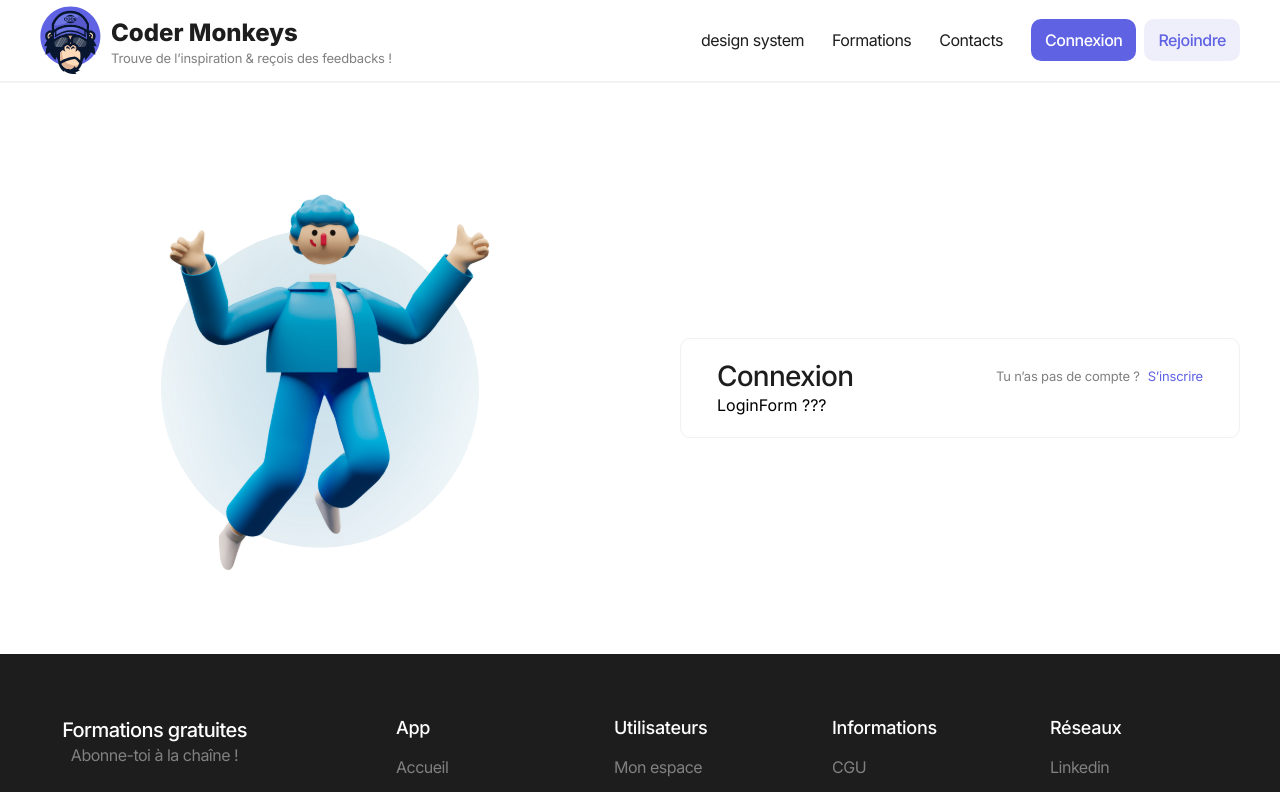
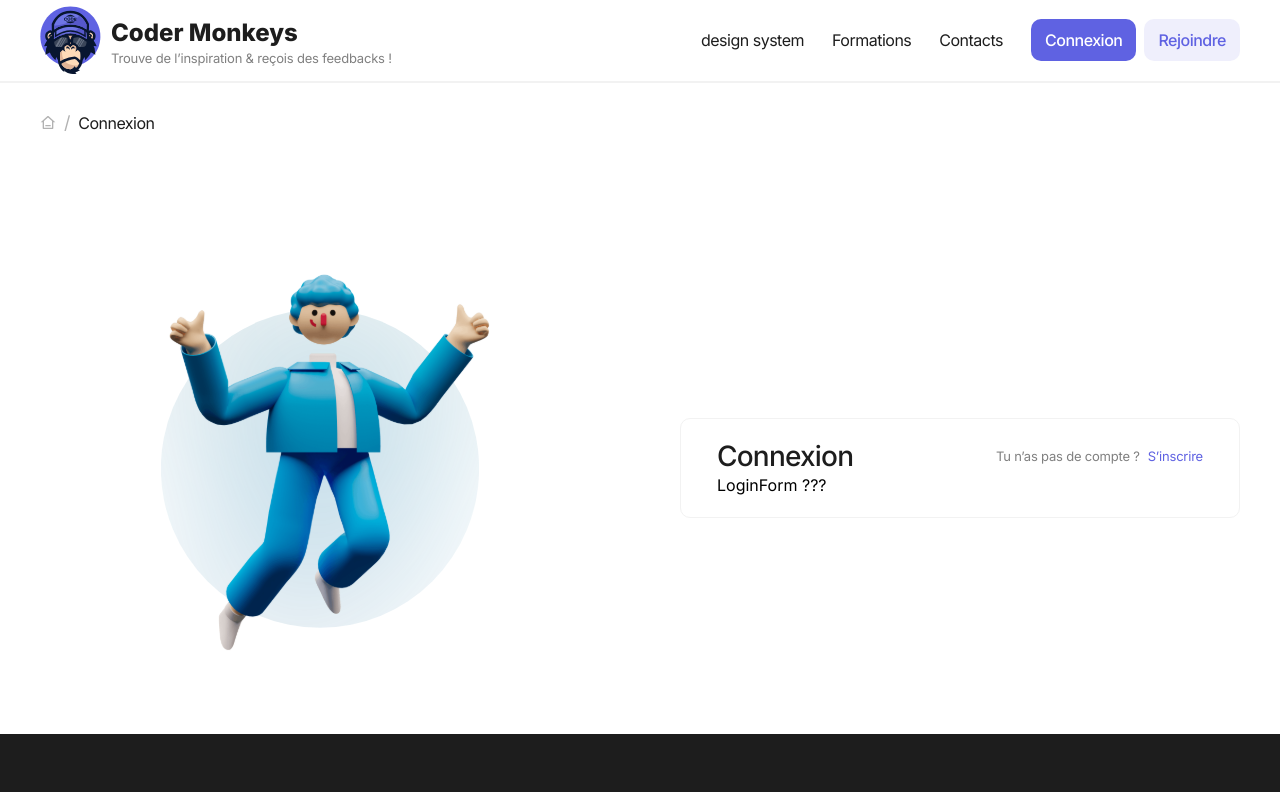
Before and after one commit to arrieldongo/FIRST-REACT-PROJECT, a Next.js app: page /connexion in a window 1280 px wide. Shown: the top 792 px of the page. Built offline with nearby package versions, Linux system fonts and the light colour scheme.

Commit message:
Création d'un fil d'Ariane

```diff
--- a/src/pages/index.tsx
+++ b/src/pages/index.tsx
@@ -8,7 +8,7 @@ export default function Home() {
 
     <Seo title="Coder Monkeys" description="content"/>
 
-    <Layout>
+    <Layout isDisplayBreadcrumbs={false}>
       <LandingPageContainer/>
     </Layout>
 
--- /dev/null
+++ b/src/ui/component/breadcrumbs/breadcrumbs.tsx
@@ -0,0 +1,56 @@
+import { Typographie } from "@/ui/design-system/typographie/typographie";
+import clsx from "clsx";
+import { useRouter } from "next/router"
+import { RiHome3Line } from "react-icons/ri";
+import { v4 as uuidv4 } from 'uuid';
+import { Container } from "../container/container";
+import Link from "next/link";
+
+
+export const Breadcrumbs = () => {
+
+  const router = useRouter()
+  const asPath = router.asPath;
+  const segments = asPath.split("/")
+  const lastSegments = segments[segments.length-1];
+  segments[0]="accueil"
+
+  const view = segments.map((path, index) => (
+    <div key={uuidv4()}>
+      <Link href={
+        index > 0 ? `/${segments.slice(1, index + 1).join("/")}` : "/"
+      }>
+        <Typographie
+          variant="caption-3"
+          component="span"
+          className={clsx(
+
+            // condition 1
+            path !== lastSegments ? "text-gray-600" : "text-gray",
+            "capitalize hover:text-gray animate"
+          )}>
+
+          {/* {condition 2} */}
+          {path !== "accueil" ? (path.replace(/-/g, " ")) : (<RiHome3Line className="inline -mt-0.5"/>)}
+        </Typographie>
+
+        {/* {condition 3} */}
+        {path !== lastSegments && (
+          <Typographie
+            variant="caption-2"
+            component="span"
+            className="ml-2 text-gray-600"
+            >
+              /
+          </Typographie>
+        )}
+      </Link>
+    </div>
+  ));
+
+  return(
+    <Container  className="flex items-center gap-2 py-7">
+      {view}
+    </Container>
+  );
+}
--- a/src/ui/component/layout/layout.tsx
+++ b/src/ui/component/layout/layout.tsx
@@ -1,15 +1,18 @@
+import { Breadcrumbs } from "../breadcrumbs/breadcrumbs";
 import { Footer } from "../navigation/footer";
 import { Navigation } from "../navigation/navigation";
 
 interface props {
   children?: React.ReactNode;
+  isDisplayBreadcrumbs?: boolean;
 }
 
-export const Layout = ({children}:props) =>  {
+export const Layout = ({children, isDisplayBreadcrumbs=true}:props) =>  {
   return(
     <>
       <Navigation/>
-        {children}
+      {isDisplayBreadcrumbs && <Breadcrumbs/>}
+      {children}
       <Footer/>
     </>
   )
```
